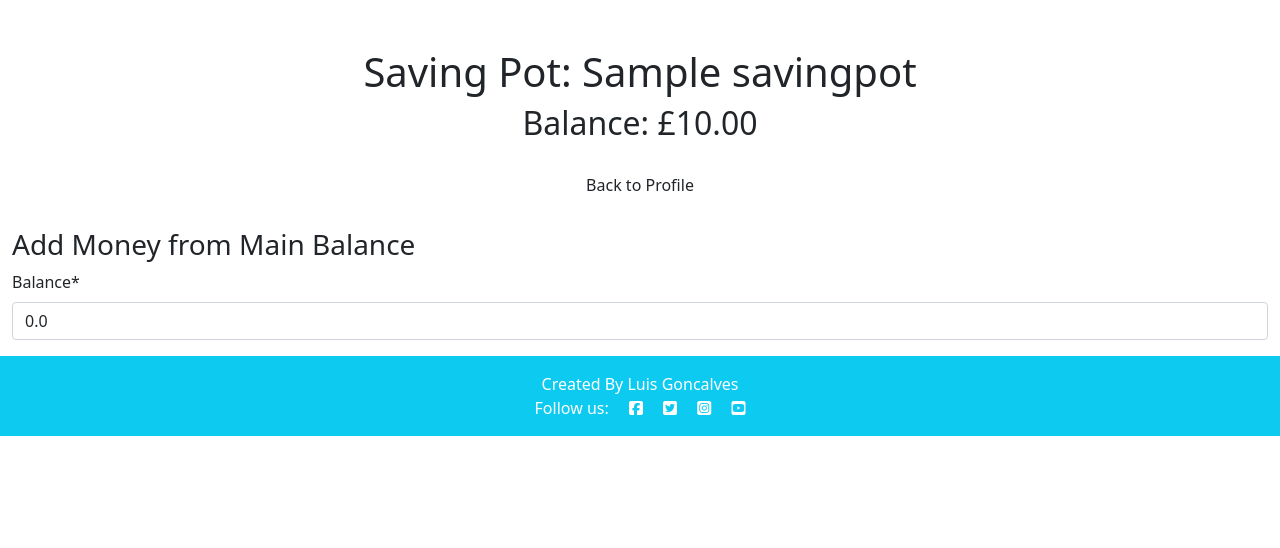
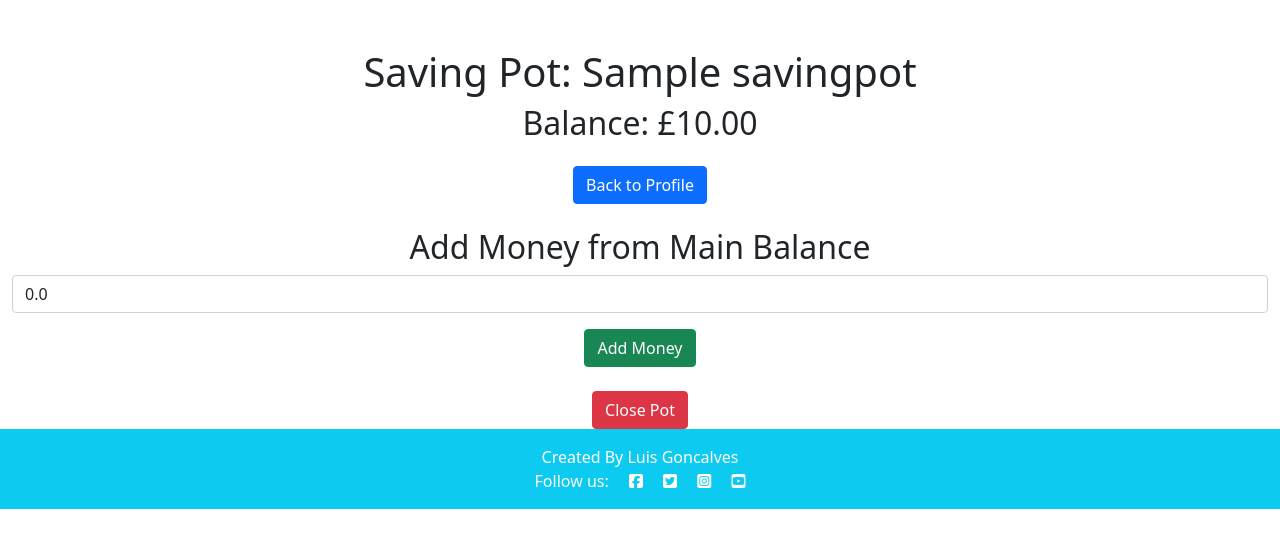
Before and after one commit to Luisg882/savings-tracker, a Django app: page /saving-pot/1/ in a window 1280 px wide. Shown: the part 56-604 px from the top of the page. Run offline with Django 4.2, Linux system fonts and the light colour scheme; a user stored in the database is signed in; tables that the repository leaves empty hold one stand-in row (values such as "Sample post"); some libraries are stand-ins or nearby versions.

Commit message:
Add close_pot_confirmation_view to close the pot

```diff
--- a/saving/templates/account/saving_pot_details.html
+++ b/saving/templates/account/saving_pot_details.html
@@ -10,13 +10,24 @@
     </div>
 </div>
 <div class="text-center mt-4">
-    <a href="{% url 'profile' %}" class="btn btn-primaty">Back to Profile</a>
+    <a href="{% url 'profile' %}" class="btn btn-primary">Back to Profile</a>
 </div>
-<div class="mt-4">
-    <h3>Add Money from Main Balance</h3>
+<div class="mt-4 text-center">
+    <h2>Add Money from Main Balance</h2>
     <form method="post">
-      {% csrf_token %}
-      {{ add_funds_form.balance|as_crispy_field }}
+        {% csrf_token %}
+        {{ add_funds_form|crispy }}
+        <!-- Hide the Name label manually -->
+        <style>
+            .form-group label[for="id_balance"],
+            .form-label[for="id_balance"] {
+                display: none !important;
+            }
+        </style>
+        <button type="submit" class="btn btn-success ">Add Money</button>
     </form>
 </div>
+<div class="text-center mt-4">
+    <a href="{% url 'close-pot' saving_pot.id %}" class="btn btn-danger">Close Pot</a>
+</div>
 {% endblock %}
--- a/saving/urls.py
+++ b/saving/urls.py
@@ -7,4 +7,5 @@ urlpatterns = [
     path('move-money/', views.move_money_view, name='move-money'),
     path('open-pot/', views.create_saving_pot_view, name='open-pot'),
     path('saving-pot/<int:pot_id>/', views.saving_pot_details_view, name='saving-pot-details'),
+    path('close-pot/<int:pot_id>/', views.close_pot_confirmation_view, name='close-pot'),
 ]
--- a/saving/views.py
+++ b/saving/views.py
@@ -97,3 +97,24 @@ def saving_pot_details_view(request, pot_id):
             'add_funds_form': add_funds_form
         }
     )
+
+
+@login_required
+@login_required
+def close_pot_confirmation_view(request, pot_id):
+    profile = Profile.objects.get(user=request.user)
+    saving_pot = profile.saving_pots.get(id=pot_id)
+
+    if request.method == 'POST':
+        saving_pot.delete()
+        messages.add_message(request, messages.SUCCESS, 'Saving pot closed.')
+
+        return redirect('profile')
+
+    return render(
+        request, 'account/close_pot.html',
+        {
+            'pot_id': pot_id,
+            'balance': saving_pot.balance
+        }
+        )
--- /dev/null
+++ b/static/js/close-pod.js
@@ -0,0 +1,24 @@
+function setTransferMessage() {
+    var balance = parseFloat(document.getElementById('pot-balance').value);
+    var transferMessage = document.getElementById('transfer-message');
+    if (balance > 0) {
+        transferMessage.textContent = 'The funds will be transferred to your bank account.';
+    } else {
+        transferMessage.textContent = 'The saving pot is empty and will be closed.';
+    }
+}
+
+// Call the function to set the message when the page loads
+setTransferMessage();
+
+// Handle the confirmation logic
+document.getElementById('close-pot-btn').addEventListener('click', function() {
+    var balance = parseFloat(document.getElementById('pot-balance').value);
+    var message = balance > 0
+        ? 'The funds will be transferred to your bank account.'
+        : 'The saving pot is empty and will be closed.';
+
+    if (confirm('Are you sure you want to close this pot? ' + message)) {
+        document.getElementById('close-pot-form').submit();
+    }
+});
--- a/templates/base.html
+++ b/templates/base.html
@@ -92,5 +92,6 @@
     <script src="https://kit.fontawesome.com/3cc57474ff.js" crossorigin="anonymous"></script>
 
     <script src="{% static 'js/add-money-balance.js' %}"></script>
+    <script src="{% static 'js/close-pod.js' %}"></script>
   </body>
 </html>
```
Also changed, not shown: saving/templates/account/close_pot.html (added, +16 -0 lines).
